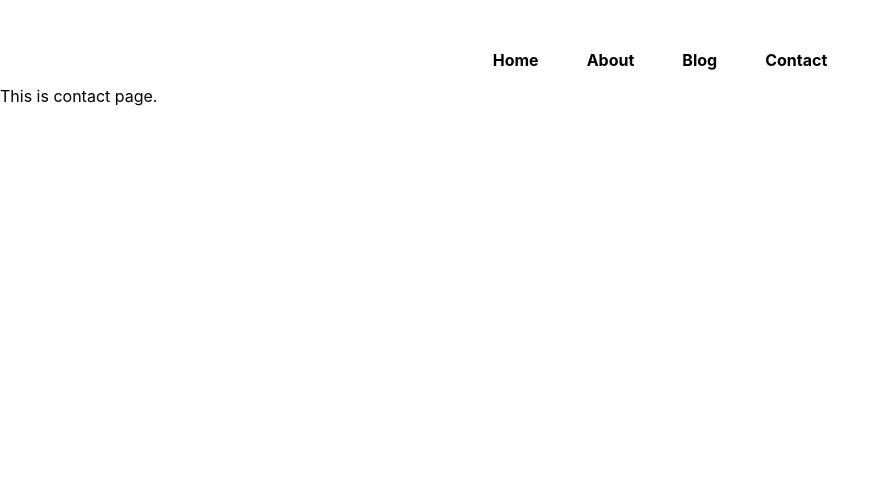
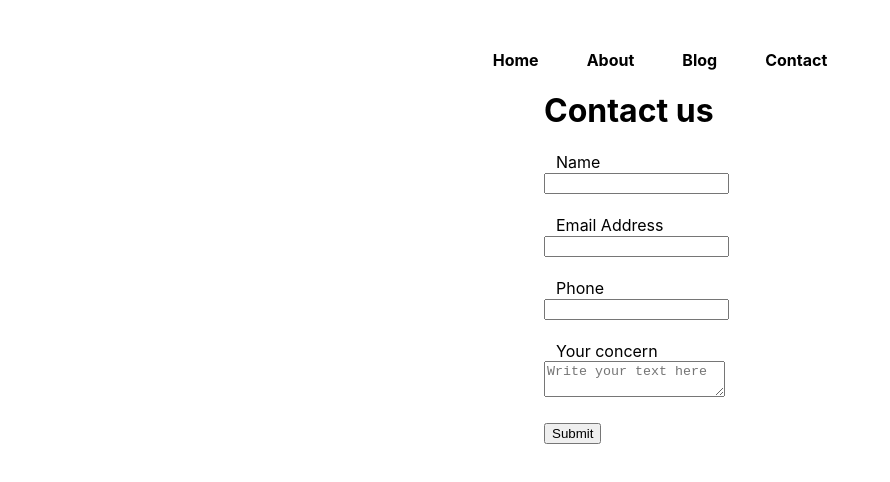
Before and after one commit to Aaryan-R-S/Next-JS-Tutorials, a Next.js app in the folder Tutorials/huntingcoder/: page /contact in a window 1280 px wide. Shown: the top 482 px of the page, without its empty margins (0-890 px from the left). Built offline with nearby package versions, Linux system fonts and the light colour scheme.

Commit message:
Added till vid 27 About & Contact Page

```diff
--- /dev/null
+++ b/Tutorials/huntingcoder/contactdata/1.json
@@ -0,0 +1,6 @@
+{
+    "name": "Aaryan R S",
+    "phone": 9245245309,
+    "desc": "Yo bro!",
+    "email": "ars@gmail.com"
+}
--- /dev/null
+++ b/Tutorials/huntingcoder/contactdata/2.json
@@ -0,0 +1 @@
+{"name":"fgv","email":"binodkauncle@gmail.com","phone":"54653","desc":"wgrsfds"}
--- /dev/null
+++ b/Tutorials/huntingcoder/pages/api/postcontact.js
@@ -0,0 +1,11 @@
+import * as fs from 'fs';
+
+export default async function handler(req, res) {
+    if(req.method==='POST'){
+        let data = await fs.promises.readdir('contactdata')
+        fs.writeFile(`contactdata/${data.length+1}.json`, JSON.stringify(req.body), ()=>{})
+        res.status(200).json(["post request"])
+    }else{
+        res.status(200).json(["get request"])
+    }
+}
--- a/Tutorials/huntingcoder/pages/contact.js
+++ b/Tutorials/huntingcoder/pages/contact.js
@@ -1,7 +1,73 @@
-import React from 'react'
+import React, {useState} from 'react'
+import styles from '../styles/Contact.module.css';
 
 export default function Contact() {
+  const [name, setname] = useState('')
+  const [email, setemail] = useState('')
+  const [phone, setphone] = useState('')
+  const [desc, setdesc] = useState('')
+
+  const handleSubmit = (e) => {
+    e.preventDefault();
+    // console.log(name, phone, email, desc);
+    const data = {name, email, phone, desc}
+    fetch('http://localhost:3000/api/postcontact/', {
+      method:'POST',
+      headers:{
+        'Content-type':'application/json',
+      },
+      body: JSON.stringify(data),
+    }).then(response=>response.json())
+    .then(data=>{
+      console.log('Success:', data);
+      alert("Thanks for contacting us!")
+      setname('')
+      setemail('')
+      setphone('')
+      setdesc('')
+  })
+    .catch(error=>{console.log('Error:', error);})
+
+  }
+
+  const handleChange = (e) => {
+    if(e.target.name=='name'){
+      setname(e.target.value)
+    }
+    if(e.target.name=='email'){
+      setemail(e.target.value)
+    }
+    if(e.target.name=='phone'){
+      setphone(e.target.value)
+    }
+    if(e.target.name=='desc'){
+      setdesc(e.target.value)
+    }
+    e.preventDefault();
+  }
+
   return (
-    <div>This is contact page.</div>
+    <div className={styles.container}>
+      <h1>Contact us</h1>
+      <form onSubmit={handleSubmit}>
+        <div className={styles.mb3}>
+          <label htmlFor="name" className={styles.formLabel}>Name</label>
+          <input type="text" value={name} onChange={handleChange} name="name" className="form-control" id="name" aria-describedby="nameHelp"/>
+        </div>
+        <div className={styles.mb3}>
+          <label htmlFor="email" className={styles.formLabel}>Email Address</label>
+          <input type="email" value={email} onChange={handleChange} name="email" className="form-control" id="email" aria-describedby="emailHelp"/>
+        </div>
+        <div className={styles.mb3}>
+          <label htmlFor="phone" className={styles.formLabel}>Phone</label>
+          <input type="phone" value={phone} onChange={handleChange} className="form-control" name="phone" id="phone"/>
+        </div>
+        <div className={styles.mb3}>
+          <label htmlFor="desc" className={styles.formLabel}>Your concern</label>
+          <textarea className="form-control" value={desc} onChange={handleChange} name="desc" id="desc" placeholder='Write your text here' aria-describedby="descHelp"/>
+        </div>
+        <button type="submit" className="btn btn-primary">Submit</button>
+      </form>
+    </div>
   )
 }
--- /dev/null
+++ b/Tutorials/huntingcoder/styles/About.module.css
@@ -0,0 +1,7 @@
+.container{
+    max-width: 45vw;
+    margin: 45px auto;
+}
+.center{
+    text-align: center;
+}
--- /dev/null
+++ b/Tutorials/huntingcoder/styles/Contact.module.css
@@ -0,0 +1,11 @@
+.container {
+    max-width: 50 vw;
+    margin: auto 40vw;
+    padding: 0 2rem;
+}
+.mb3{
+    margin-bottom: 21px;
+}
+.formLabel{
+    margin: 0px 12px;
+}
```
Also changed, not shown: Tutorials/huntingcoder/pages/about.js (+18 -1 lines).
